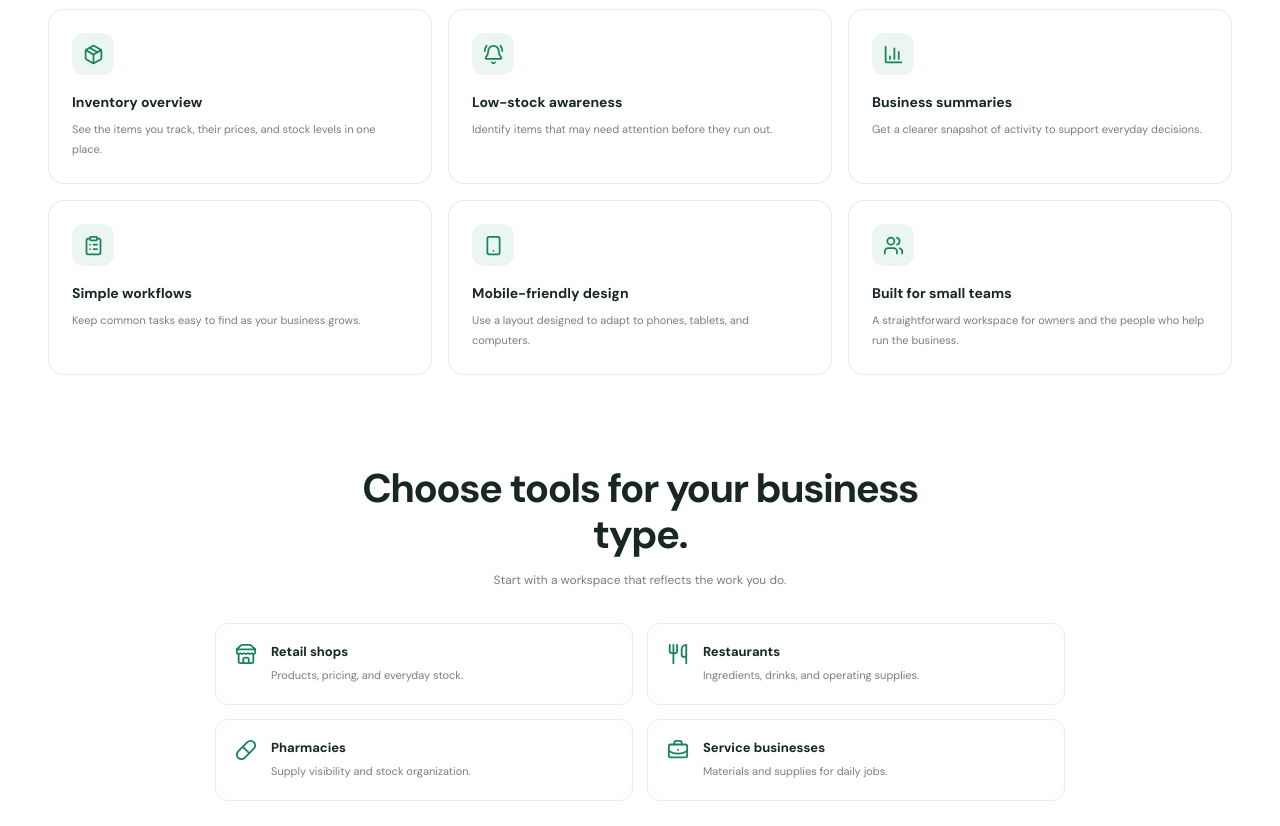
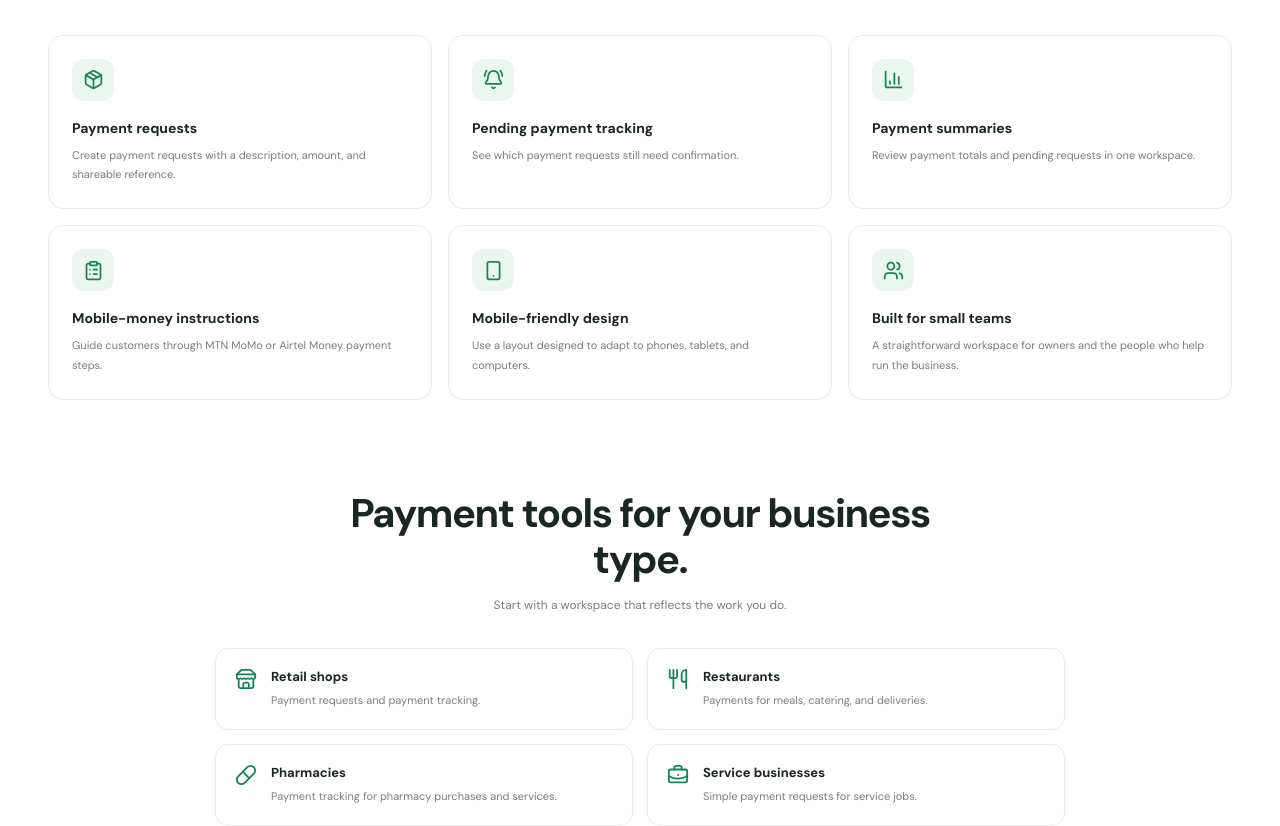
Before and after one commit to G-tech-dev/Rwanda-Stock, a Next.js app: page /features in a window 1280 px wide. Shown: the part 526-1352 px from the top of the page. Built offline with nearby package versions, Linux system fonts and the light colour scheme.

Commit message:
Replace inventory features with payment features

```diff
--- a/app/features/page.tsx
+++ b/app/features/page.tsx
@@ -1,27 +1,27 @@
 import Link from "next/link";
-import { ArrowRight, BarChart3, BellRing, Boxes, ClipboardList, Package, Smartphone, Users, Utensils, Pill, Store, BriefcaseBusiness } from "lucide-react";
+import { ArrowRight, BarChart3, BellRing, Boxes, ClipboardList, Package, Smartphone, Users, Utensils, Pill, Store, BriefcaseBusiness, Wallet } from "lucide-react";
 import { MarketingLayout } from "../components/marketing";
 
 const features = [
-  { icon: Package, title: "Inventory overview", text: "See the items you track, their prices, and stock levels in one place." },
-  { icon: BellRing, title: "Low-stock awareness", text: "Identify items that may need attention before they run out." },
-  { icon: BarChart3, title: "Business summaries", text: "Get a clearer snapshot of activity to support everyday decisions." },
-  { icon: ClipboardList, title: "Simple workflows", text: "Keep common tasks easy to find as your business grows." },
+  { icon: Package, title: "Payment requests", text: "Create payment requests with a description, amount, and shareable reference." },
+  { icon: BellRing, title: "Pending payment tracking", text: "See which payment requests still need confirmation." },
+  { icon: BarChart3, title: "Payment summaries", text: "Review payment totals and pending requests in one workspace." },
+  { icon: ClipboardList, title: "Mobile-money instructions", text: "Guide customers through MTN MoMo or Airtel Money payment steps." },
   { icon: Smartphone, title: "Mobile-friendly design", text: "Use a layout designed to adapt to phones, tablets, and computers." },
   { icon: Users, title: "Built for small teams", text: "A straightforward workspace for owners and the people who help run the business." },
 ];
 const businessTools = [
-  { icon: Store, title: "Retail shops", text: "Products, pricing, and everyday stock." },
-  { icon: Utensils, title: "Restaurants", text: "Ingredients, drinks, and operating supplies." },
-  { icon: Pill, title: "Pharmacies", text: "Supply visibility and stock organization." },
-  { icon: BriefcaseBusiness, title: "Service businesses", text: "Materials and supplies for daily jobs." },
+  { icon: Store, title: "Retail shops", text: "Payment requests and payment tracking." },
+  { icon: Utensils, title: "Restaurants", text: "Payments for meals, catering, and deliveries." },
+  { icon: Pill, title: "Pharmacies", text: "Payment tracking for pharmacy purchases and services." },
+  { icon: BriefcaseBusiness, title: "Service businesses", text: "Simple payment requests for service jobs." },
 ];
 
 export default function FeaturesPage() {
   return <MarketingLayout><main className="inner-page">
-    <section className="inner-hero"><span className="section-kicker">FEATURES</span><h1>Everyday business tools, <span>made simpler.</span></h1><p>Rwanda Stock brings practical stock and business workflows into one easy-to-navigate workspace.</p><Link href="/dashboard" className="marketing-button">Explore the demo <ArrowRight size={16}/></Link></section>
-    <section className="marketing-section inner-section"><div className="section-intro"><h2>A clearer way to manage the day.</h2><p>These are the core capabilities the platform is being built around.</p></div><div className="feature-cards">{features.map(({icon:Icon,title,text})=><article className="feature-card" key={title}><span className="feature-card-icon"><Icon size={21}/></span><h3>{title}</h3><p>{text}</p></article>)}</div></section>
-    <section className="marketing-section tools-section"><div className="section-intro"><h2>Choose tools for your business type.</h2><p>Start with a workspace that reflects the work you do.</p></div><div className="tool-type-grid">{businessTools.map(({icon:Icon,title,text})=><article key={title} className="tool-type"><Icon size={22}/><div><h3>{title}</h3><p>{text}</p></div></article>)}</div></section>
+    <section className="inner-hero"><span className="section-kicker">FEATURES</span><h1>Everyday payment tools, <span>made simpler.</span></h1><p>EasyPay Rwanda brings payment requests, mobile-money instructions, and payment tracking into one simple workspace.</p><Link href="/dashboard" className="marketing-button">Explore the demo <ArrowRight size={16}/></Link></section>
+    <section className="marketing-section inner-section"><div className="section-intro"><h2>A clearer way to get paid.</h2><p>These are the core capabilities the platform is being built around.</p></div><div className="feature-cards">{features.map(({icon:Icon,title,text})=><article className="feature-card" key={title}><span className="feature-card-icon"><Icon size={21}/></span><h3>{title}</h3><p>{text}</p></article>)}</div></section>
+    <section className="marketing-section tools-section"><div className="section-intro"><h2>Payment tools for your business type.</h2><p>Start with a workspace that reflects the work you do.</p></div><div className="tool-type-grid">{businessTools.map(({icon:Icon,title,text})=><article key={title} className="tool-type"><Icon size={22}/><div><h3>{title}</h3><p>{text}</p></div></article>)}</div></section>
     <section className="home-cta"><div><span className="section-kicker">TRY THE CURRENT DEMO</span><h2>See the workspace in action.</h2><p>Sample data is included so you can explore the interface.</p></div><Link href="/dashboard" className="marketing-button light">Open dashboard <ArrowRight size={16}/></Link></section>
   </main></MarketingLayout>;
 }
```
